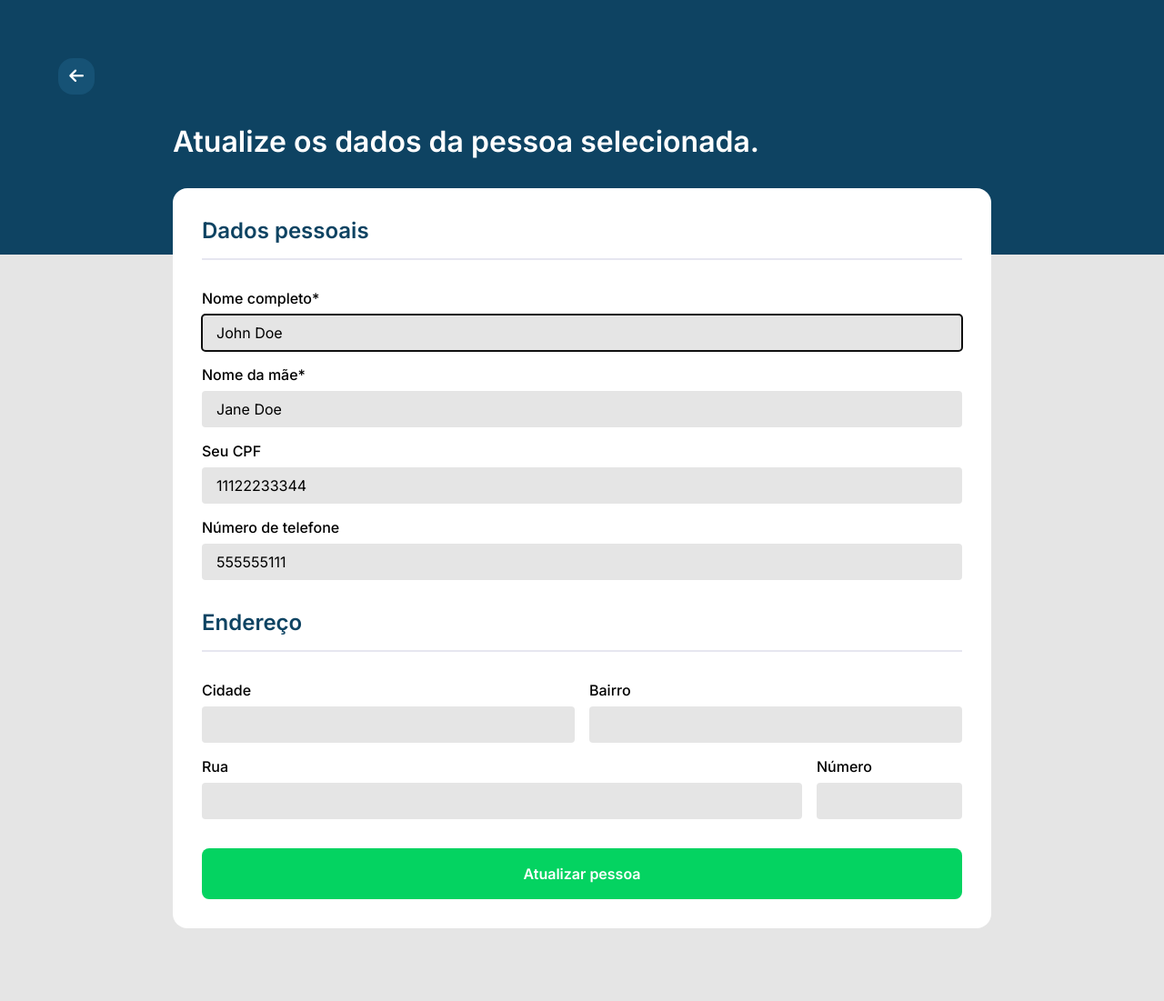
After one commit to lucascprazeres/desafio-ctc, a Django app: page /edit/1 in a window 1280 px wide. The commit adds this page. Shown: the whole page at 91% size. Run offline with Django 4.2, Linux system fonts and the light colour scheme; data comes from the database, SQL or seed files in the repository; both versions use the stored data as it was after the commit; some libraries are stand-ins or nearby versions.

Commit message:
feat: add user updating

```diff
--- a/app/forms.py
+++ b/app/forms.py
@@ -6,11 +6,13 @@ class UserForm(forms.ModelForm):
     model = User
     exclude = ()
 
-    full_name: forms.TextInput(attrs={ 'autofocus': '' })
-    mother_name: forms.TextInput()
-    cpf: forms.TextInput()
-    phone_number: forms.TextInput()
-    city: forms.TextInput()
-    neighborhood: forms.TextInput()
-    street: forms.TextInput(attrs={ 'id': 'street' })
-    house_number: forms.TextInput(attrs={ 'id': 'house_number' })
+    widgets = {
+      'full_name': forms.TextInput(attrs={ 'autofocus': '' }),
+      'mother_name': forms.TextInput(),
+      'cpf': forms.TextInput(),
+      'phone_number': forms.TextInput(),
+      'city': forms.TextInput(),
+      'neighborhood': forms.TextInput(),
+      'street': forms.TextInput(attrs={ 'id': 'street' }),
+      'house_number': forms.TextInput(attrs={ 'id': 'house_number' }),
+    }
--- /dev/null
+++ b/app/templates/app/edit_user.html
@@ -0,0 +1,71 @@
+{% extends 'index.html' %}
+
+{% block content %}
+<header id="register-header">
+  <a href="{% url 'user' %}">
+    <i class="fa-solid fa-arrow-left"></i>
+  </a>
+</header>
+
+<main id="register-content">
+  <h1>Atualize os dados da pessoa selecionada.</h1>
+
+  <form action="{% url 'edit_user' user_id %}" method="post" id="register-form">
+    {% csrf_token %}
+
+
+    <fieldset>
+      <legend>Dados pessoais</legend>
+
+      <div class="register-input-block">
+        <label for="{{ form.full_name.id_for_label }}">Nome completo*</label>
+        {{ form.full_name }}
+      </div>
+
+      <div class="register-input-block">
+        <label for="{{ form.mother_name.id_for_label }}">Nome da mãe*</label>
+        {{ form.mother_name }}
+      </div>
+
+      <div class="register-input-block">
+        <label for="{{ form.cpf.id_for_label }}">Seu CPF</label>
+        {{ form.cpf }}
+      </div>
+
+      <div class="register-input-block">
+        <label for="{{ form.phone_number.id_for_label }}">Número de telefone</label>
+        {{ form.phone_number }}
+      </div>
+    </fieldset>
+    <fieldset>
+      <legend>Endereço</legend>
+
+      <div class="register-address">
+        <div class="register-input-block">
+          <label for="{{ form.city.id_for_label }}">Cidade</label>
+          {{ form.city }}
+        </div>
+
+        <div class="register-input-block">
+          <label for="{{ form.neighbohood.id_for_label }}">Bairro</label>
+          {{ form.neighborhood }}
+        </div>
+      </div>
+
+      <div class="register-address">
+        <div class="register-input-block" id="street-block">
+          <label for="{{ form.street.id_for_label }}">Rua</label>
+          {{ form.street }}
+        </div>
+
+        <div class="register-input-block" id="house-number-block">
+          <label for="{{ form.house_number.id_for_label }}">Número</label>
+          {{ form.house_number }}
+        </div>
+      </div>
+    </fieldset>
+    <button id="register-button" type="submit">Atualizar pessoa</button>
+  </form>
+</main>
+
+{% endblock %}
--- a/app/urls.py
+++ b/app/urls.py
@@ -3,5 +3,6 @@ from . import views
 
 urlpatterns = [
   path('', views.user, name='user'),
-  path('create', views.create_user, name='create_user')
+  path('create', views.create_user, name='create_user'),
+  path('edit/<int:user_id>', views.edit_user, name='edit_user')
 ]
--- a/app/views.py
+++ b/app/views.py
@@ -18,14 +18,29 @@ def create_user(request):
   if request.POST:
     if form.is_valid():
       user = form.save(commit=False)
-      print(user)
       user.save()
       return redirect('user')
-    else:
-      print('invalid')
 
   context = {
     'form': form
   }
 
   return render(request, 'app/create_user.html', context)
+
+def edit_user(request, user_id):
+  user = User.objects.get(pk=user_id)
+
+  form = UserForm(request.POST or None, instance=user)
+
+  if request.POST:
+    if form.is_valid():
+      user = form.save(commit=False)
+      user.save()
+      return redirect('user')
+
+  context = {
+    'form': form,
+    'user_id': user_id
+  }
+
+  return render(request, 'app/edit_user.html', context)
```
Also changed, not shown: app/templates/app/user.html (+4 -4 lines), db.sqlite3.
